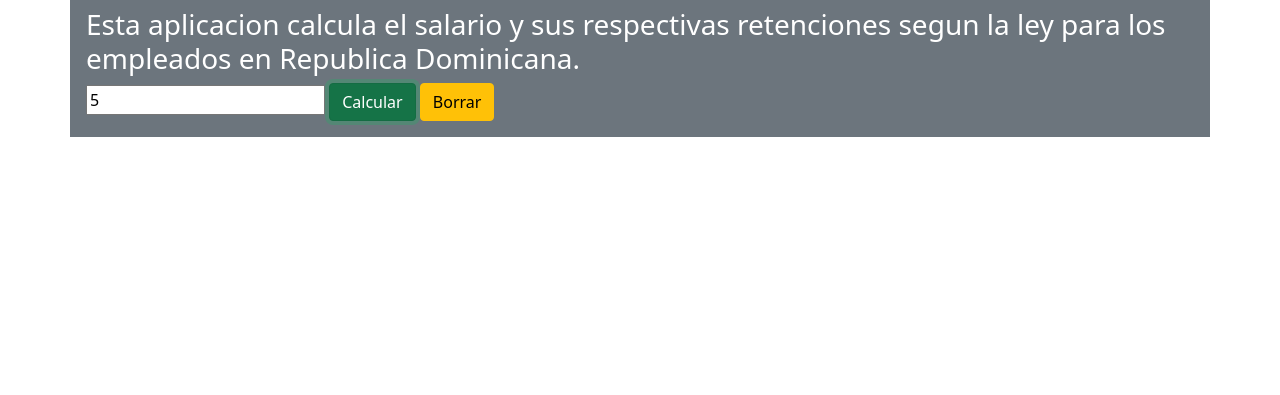
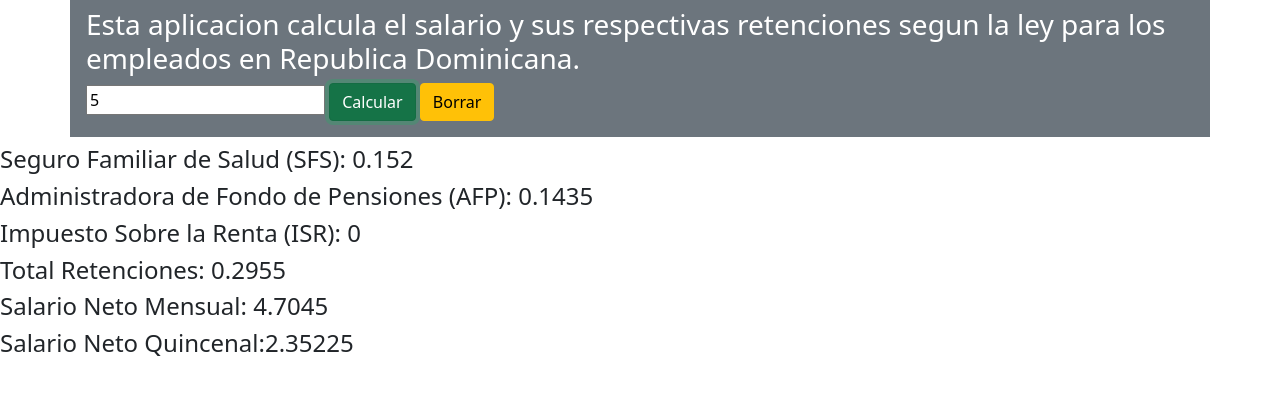
Before and after one commit to lra94/Calculadora-Salario-RD, a plain HTML site: page index.html in a window 1280 px wide. Both pictures are taken after typing "5" into the empty fields and a click on the button "Calcular". Shown: the part 105-500 px from the top of the page. Drawn offline with nearby package versions, Linux system fonts and the light colour scheme.

Commit message:
Se agrego el template y el fragment para visualizar los calculos en el index html

```diff
--- a/app.js
+++ b/app.js
@@ -7,8 +7,13 @@ let isr = 0
 const meses = 12
 let salarioAnual
 
+const divTemplate = document.getElementById('template-div')
+const template = document.getElementById('template-calculo').content
+const fragment = document.createDocumentFragment()
+
 const c = console.log
 
+c(template)
 
 
 //Funcion Calculo ISR segun DGI actualizado en fecha Enero/17/2022...
@@ -67,29 +72,40 @@ const calcularAFP = (sMensual) =>{
 //Funcion Calculo Total Retenciopnes...
 const calcularTotalRet = ()=>{
     let ttRet = calcularAFP(Number(inputCalcular.value)) + calcularSFS(Number(inputCalcular.value)) + calcularISR(salarioAnual)
-    c(`Total retenciones : ${ttRet}`)
-
+  //  c(`Total retenciones : ${ttRet}`)
     return ttRet
 }
 //Funcion Calculo Salario Neto Mensual...
 const calcularSNetoMensual = (salarioMensual) =>{
     let ttSalarioNetoMensual = salarioMensual - calcularTotalRet()
-    c(`Salario Neto Mensual ${ttSalarioNetoMensual}`)
+   // c(`Salario Neto Mensual ${ttSalarioNetoMensual}`)
     return ttSalarioNetoMensual
 }
 //Funcion Calculo Salario Neto Quincenal...
 const calcularSNetoQuincenal = (salarioMensual) =>{
     let ttsNetoQuincenal = calcularSNetoMensual(salarioMensual) / 2
-    c(`Salario Neto Quincenal ${ttsNetoQuincenal}`)
+   // c(`Salario Neto Quincenal ${ttsNetoQuincenal}`)
     return ttsNetoQuincenal
 }
-
 
 btnCalcular.addEventListener('click',(e) => {
 
     salarioAnual = Number(inputCalcular.value) * meses
-    c(`Salario mensual: ${inputCalcular.value} Salario anual: ${salarioAnual}`)
-    calcularSNetoQuincenal(Number(inputCalcular.value))
+   // c(`Salario mensual: ${inputCalcular.value} Salario anual: ${salarioAnual}`)
+   // calcularSNetoQuincenal(Number(inputCalcular.value))
+
+    template.querySelector('#sfs').textContent = `Seguro Familiar de Salud (SFS): ${calcularSFS(Number(inputCalcular.value))}`
+    template.querySelector('#afp').textContent = `Administradora de Fondo de Pensiones (AFP): ${calcularAFP(Number(inputCalcular.value))}`
+    template.querySelector('#isr').textContent = `Impuesto Sobre la Renta (ISR): ${calcularISR(salarioAnual)}`
+    template.querySelector('#ttr').textContent = `Total Retenciones: ${calcularTotalRet()}`
+    template.querySelector('#snm').textContent = `Salario Neto Mensual: ${calcularSNetoMensual(Number(inputCalcular.value))}`
+    template.querySelector('#snq').textContent = `Salario Neto Quincenal:${calcularSNetoQuincenal(Number(inputCalcular.value))}`
+
+
+    const clone = template.cloneNode(true)
+    fragment.appendChild(clone)
+
+    divTemplate.appendChild(fragment)
 
    e.preventDefault()
 
--- a/index.html
+++ b/index.html
@@ -1,5 +1,5 @@
 <!DOCTYPE html>
-<html lang="en">
+<html lang="es">
 <head>
     <meta charset="UTF-8">
     <meta http-equiv="X-UA-Compatible" content="IE=edge">
@@ -21,19 +21,19 @@
             <button type="submit" id="btn-borrar" class="btn btn-warning">Borrar</button>
         </form>
     </dir>
+    <div id="template-div"></div>
 
 
 
+    <template id="template-calculo">
 
-    <template>
-        <div id="calculo-retenciones">
-            <h3>Seguro Familiar de Salud (SFS): </h3>
-            <h3>Administradora de Fondo de Pensiones (AFP):</h3>
-            <h3>Impuesto Sobre la Renta (ISR):</h3>
-            <h3>Total Retenciones:</h3>
-            <h3>Salario Neto Mensual:</h3>
-            <h3>Salario Neto Quincenal:</h3>
-        </div>
+            <h4 id="sfs"></h4>
+            <h4 id="afp"></h4>
+            <h4 id="isr"></h4>
+            <h4 id="ttr"></h4>
+            <h4 id="snm"></h4>
+            <h4 id="snq"></h4>
+
     </template>
 
     <script src="app.js"></script>
```
